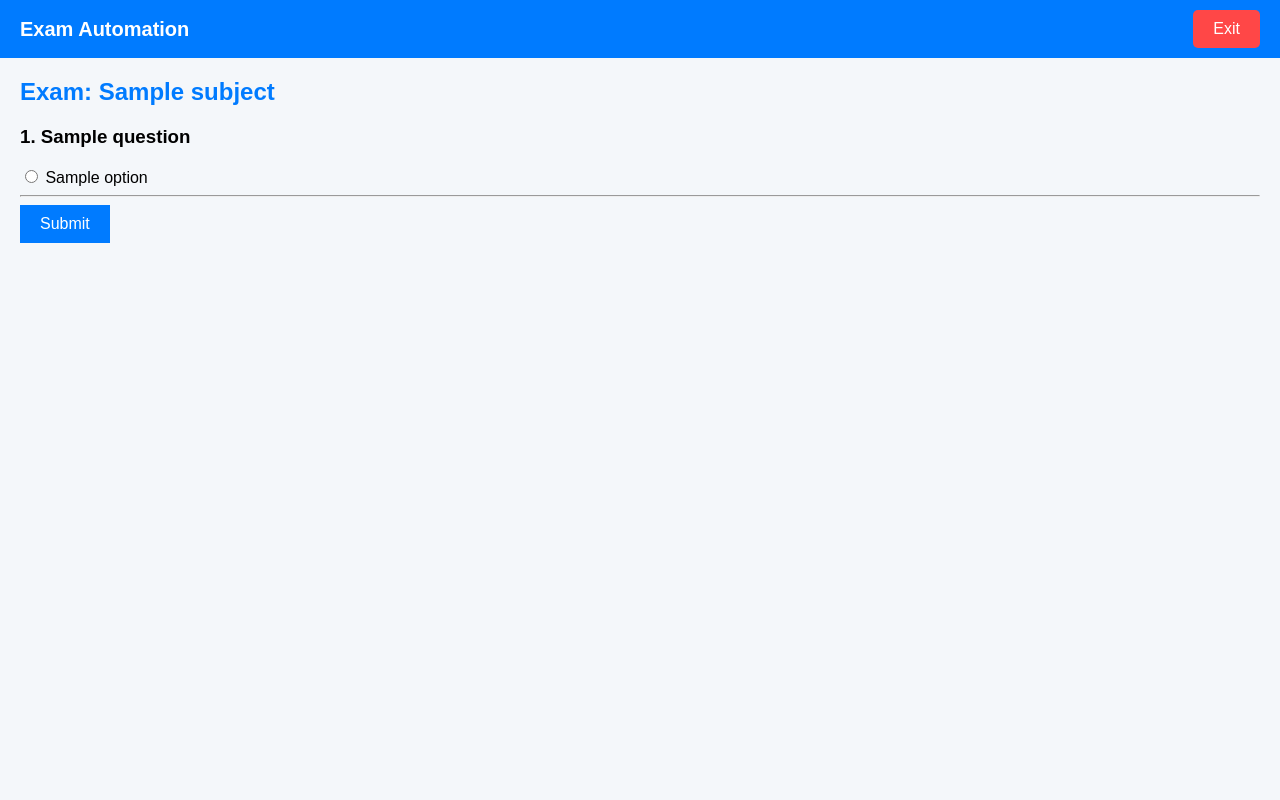
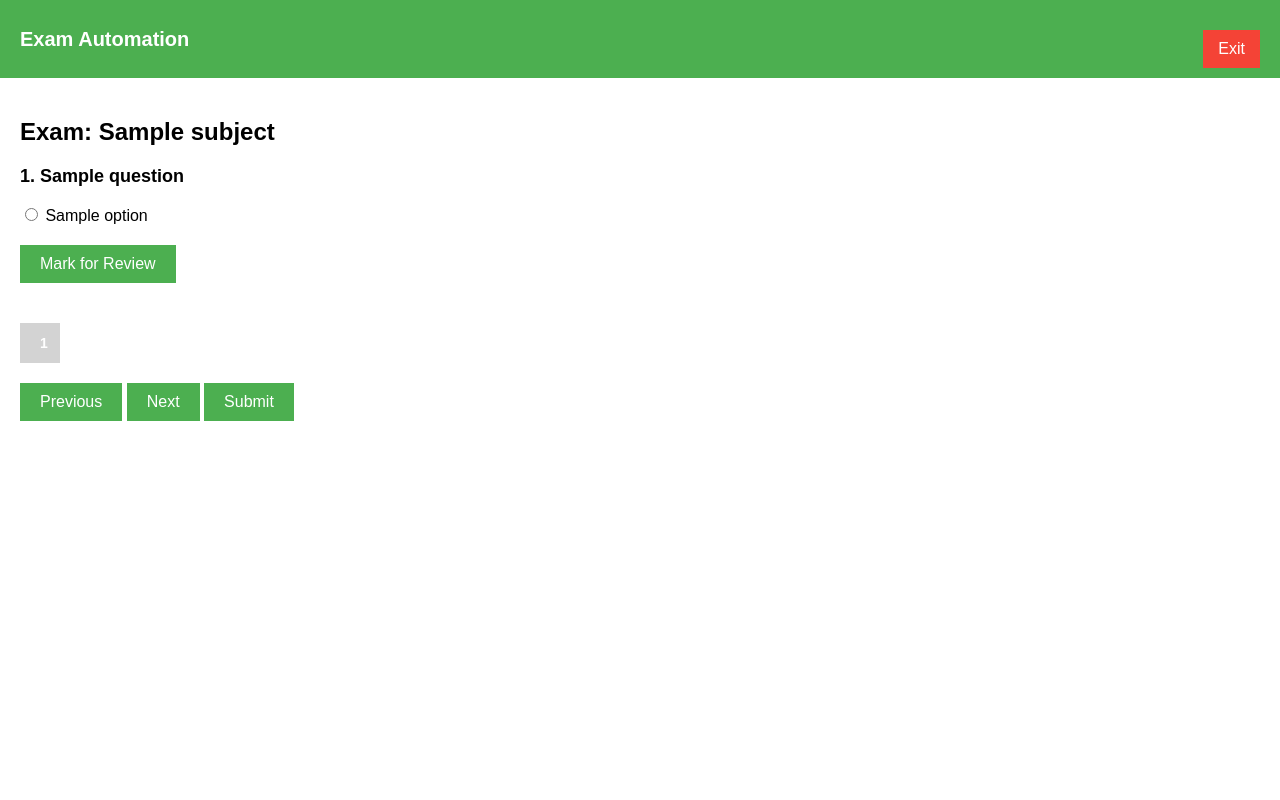
Before and after one commit to vivek5130/Exam-Automation-Cell, a Flask app: template templates/exam.html in a window 1280 px wide. Run offline with Flask 3, Linux system fonts and the light colour scheme; the template is opened without the code that fills it: most values are stand-ins (such as "Sample title", 1, 10 or a date in 2020); some libraries are stand-ins or nearby versions.

Commit message:
redesigned exam page

```diff
--- a/templates/exam.html
+++ b/templates/exam.html
@@ -1,110 +1,204 @@
 <!DOCTYPE html>
 <html lang="en">
   <head>
-    <meta charset="UTF-8">
-    <meta name="viewport" content="width=device-width, initial-scale=1.0">
-    <title>{{ subject }} Exam</title>
+    <meta charset="UTF-8" />
+    <meta name="viewport" content="width=device-width, initial-scale=1.0" />
+    <title>Exam Test Page</title>
     <style>
       body {
+        margin: 0;
         font-family: Arial, sans-serif;
-            background-color: #f4f7fa;
-            /* padding: 20px; */
-            margin: 0px;
-        }
-
-        h1 {
-            color: #007bff;
+        display: flex;
+        flex-direction: column;
+        height: 100vh;
       }
       .header {
         display: flex;
         justify-content: space-between;
         align-items: center;
-            background-color: #007bff;
+        background-color: #4caf50;
         color: white;
         padding: 10px 20px;
       }
-
-        .header .logo {
+      .logo {
         font-size: 20px;
         font-weight: bold;
       }
-
-        .header .exit-button {
-            background-color: #ff4747;
-            color: white;
-            padding: 10px 20px;
-            border: none;
-            cursor: pointer;
-            font-size: 16px;
-            border-radius: 5px;
-        }
-
-        .header .exit-button:hover {
-            background-color: #ff2a2a;
-        }
-
-        .question {
-            margin-bottom: 20px;
-        }
-
-        .question p {
-            font-size: 18px;
-            margin-bottom: 10px;
-        }
-
-        .options label {
-            display: block;
-            margin-bottom: 5px;
-        }
-
-        button {
-            padding: 10px 20px;
-            background-color: #007bff;
+      .exit-button {
+        background-color: #f44336;
         color: white;
         border: none;
+        padding: 10px 15px;
         cursor: pointer;
         font-size: 16px;
       }
-
+      .exit-button:hover {
+        background-color: #d32f2f;
+      }
+      .exam-section {
+        flex: 1;
+        padding: 20px;
+        overflow-y: auto;
+      }
+      h1 {
+        font-size: 24px;
+        margin-bottom: 20px;
+      }
+      h3 {
+        font-size: 18px;
+      }
+      label {
+        font-size: 16px;
+      }
+      button {
+        background-color: #4caf50;
+        color: white;
+        border: none;
+        padding: 10px 20px;
+        font-size: 16px;
+        cursor: pointer;
+        margin-top: 20px;
+      }
       button:hover {
-            background-color: #0056b3;
+        background-color: #45a049;
       }
-        .exam-section{
-            margin:20px;
+      hr {
+        border: 1px solid #f0f0f0;
+        margin: 20px 0;
+      }
+      .tracker {
+        display: flex;
+        flex-wrap: wrap;
+        gap: 5px;
+        margin-top: 20px;
+      }
+      .tracker button {
+        width: 40px;
+        height: 40px;
+        border: none;
+        cursor: pointer;
+        font-size: 14px;
+        font-weight: bold;
+      }
+      .tracker .not-attempted {
+        background-color: #d3d3d3;
+      }
+      .tracker .attempted {
+        background-color: #4caf50;
+        color: white;
+      }
+      .tracker .marked {
+        background-color: #ffa500;
+        color: white;
       }
     </style>
   </head>
-
-
   <body>
     <div class="header">
       <div class="logo">Exam Automation</div>
-        <button class="exit-button" onclick="window.location.href='/';">Exit</button>
+      <button class="exit-button" onclick="window.location.href='/';">
+        Exit
+      </button>
     </div>
-    <section class = "exam-section">
+    <section class="exam-section">
       <h1>Exam: {{ subject }}</h1>
 
       {% if questions %}
       <form action="/exam/{{ subject }}" method="POST">
+        <div id="question-container">
           {% for q in questions %}
-                <div>
+          <div
+            class="question"
+            data-index="{{ loop.index }}"
+            style="display: '{{ 'block' if loop.index == 1 else 'none' }}';"
+          >
             <h3>{{ loop.index }}. {{ q.question }}</h3>
-                    {% set outer_index = loop.index %}
-                    {% for option in q.options %}
+            {% set outer_index = loop.index %} {% for option in q.options %}
             <label>
-                            <input type="radio" name="q{{ outer_index }}" value="{{ option.split(')')[0] }}" required>
-                            {{ option }}
-                        </label><br>
+              <input
+                type="radio"
+                name="q{{ outer_index }}"
+                value="{{ option.split(')')[0] }}"
+              />
+              {{ option }} </label
+            ><br />
+            {% endfor %}
+            <div class="actions">
+              <button type="button" onclick="markForReview('{{ loop.index }}')">
+                Mark for Review
+              </button>
+            </div>
+          </div>
           {% endfor %}
         </div>
-                <hr>
+        <div class="tracker">
+          {% for q in questions %}
+
+          <button
+            class="not-attempted"
+            id="tracker-{{ loop.index }}"
+            onclick="goToQuestion('{{ loop.index }}', event)"
+          >
+            {{ loop.index }}
+          </button>
+
           {% endfor %}
+        </div>
+        <div class="navigation">
+          <button type="button" onclick="previousQuestion()">Previous</button>
+          <button type="button" onclick="nextQuestion()">Next</button>
           <button type="submit">Submit</button>
+        </div>
       </form>
       {% else %}
       <p>No questions available. Please try again later.</p>
       {% endif %}
     </section>
+
+    <script>
+              let currentQuestion = 1;
+              const totalQuestions = '{{ questions | length }}';
+
+              function goToQuestion(index, event) {
+          if (event) {
+              event.preventDefault(); // Prevent form submission
+          }
+          document.querySelectorAll('.question').forEach((q) => {
+              q.style.display = 'none';
+          });
+          document.querySelector(`.question[data-index="${index}"]`).style.display = 'block';
+          currentQuestion = index;
+      }
+
+
+              function previousQuestion() {
+                  if (currentQuestion > 1) {
+                      goToQuestion(currentQuestion - 1);
+                  }
+              }
+
+              function nextQuestion() {
+                  if (currentQuestion < totalQuestions) {
+                      goToQuestion(currentQuestion + 1);
+                  }
+              }
+
+              function markForReview(index) {
+                  const trackerButton = document.getElementById(`tracker-${index}`);
+                  trackerButton.classList.remove('not-attempted', 'attempted');
+                  trackerButton.classList.add('marked');
+              }
+
+              document.querySelectorAll('input[type="radio"]').forEach((input) => {
+                  input.addEventListener('change', (e) => {
+                      const index = e.target.name.replace('q', '');
+                      const trackerButton = document.getElementById(`tracker-${index}`);
+                      trackerButton.classList.remove('not-attempted', 'marked');
+                      trackerButton.classList.add('attempted');
+                  });
+              });
+
+              goToQuestion(currentQuestion);
+    </script>
   </body>
-
 </html>
```
Lines whose indentation alone changed are shown as unchanged.
